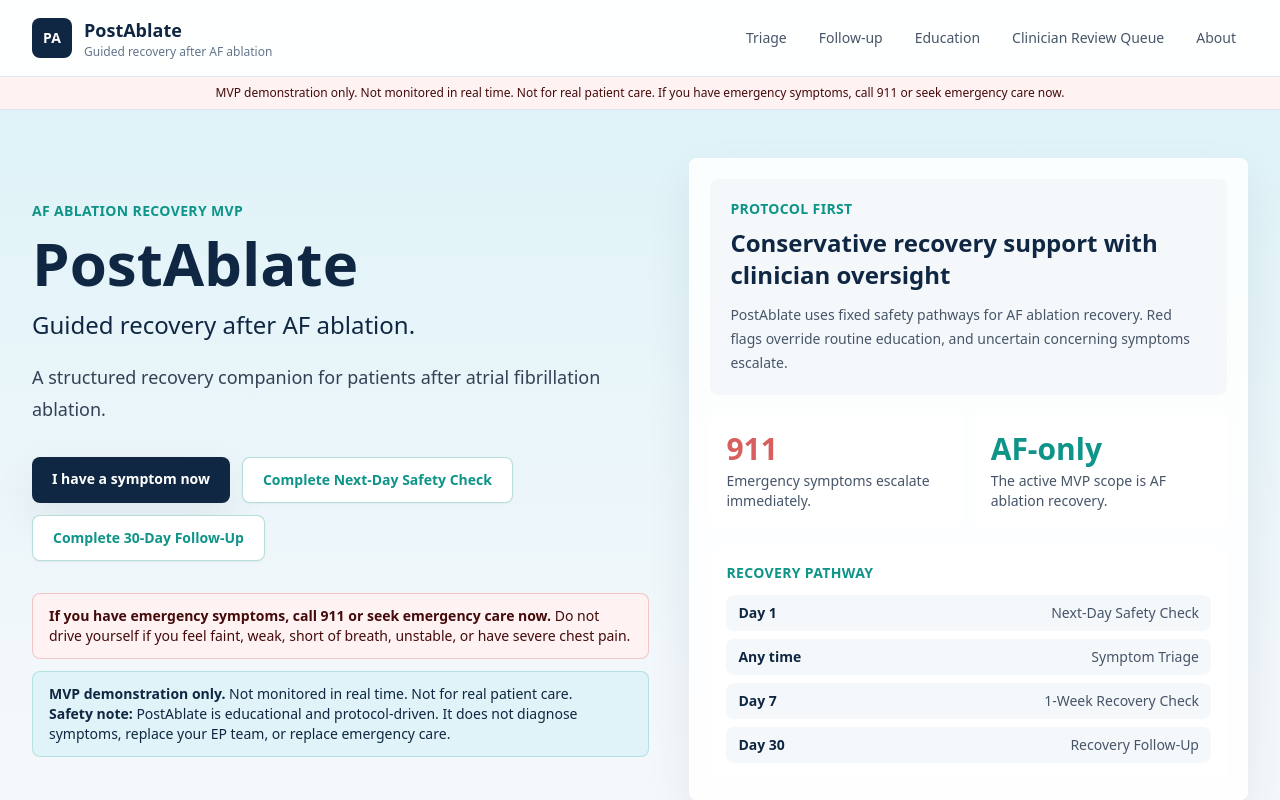
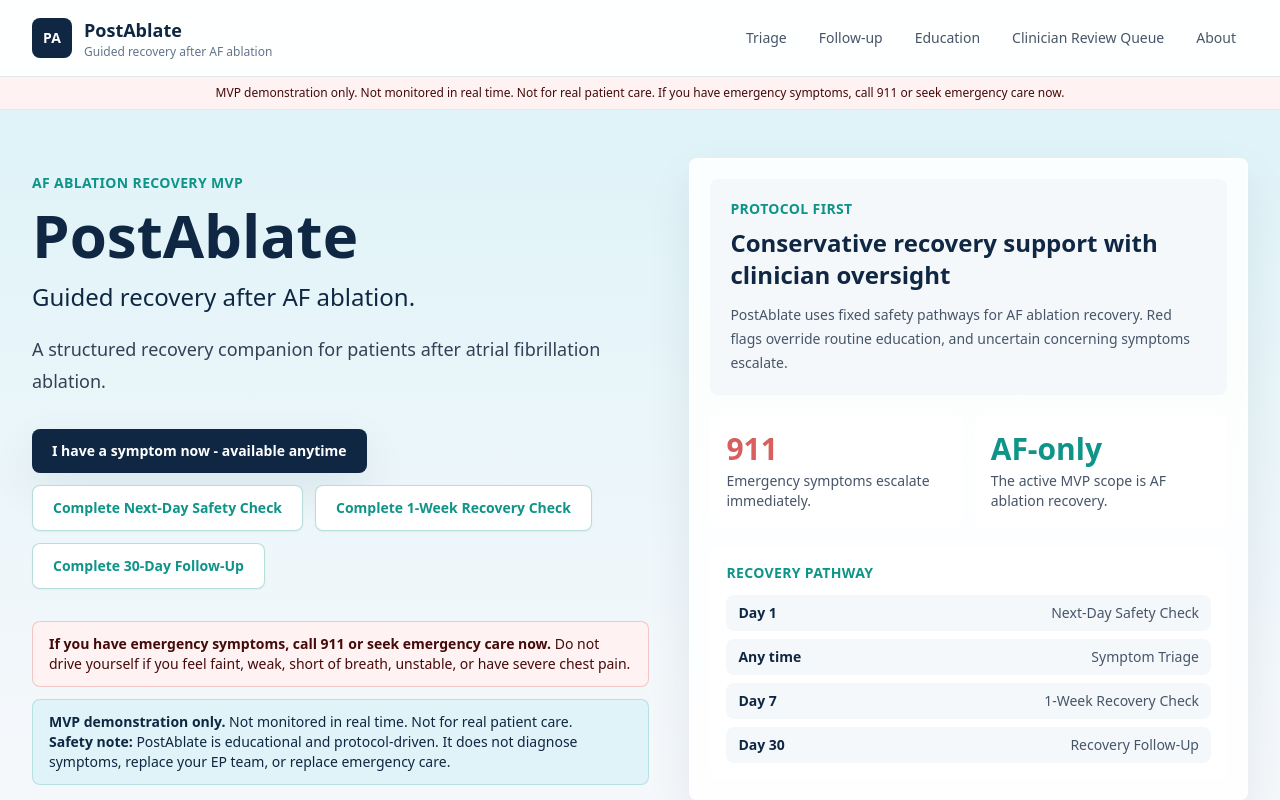
Before and after one commit to KashMD/PostAblate, a Next.js app: page / in a window 1280 px wide. Shown: the top 800 px of the page. Built offline with nearby package versions, Linux system fonts and the light colour scheme.

Commit message:
Add 1-week check to landing page actions.

```diff
--- a/app/page.tsx
+++ b/app/page.tsx
@@ -29,10 +29,13 @@ export default function Home() {
           <p className="mt-5 max-w-2xl text-lg leading-8 text-slate-700">A structured recovery companion for patients after atrial fibrillation ablation.</p>
           <div className="mt-8 flex flex-wrap gap-3">
             <Link href="/triage" className="rounded-lg bg-navy px-5 py-3 text-sm font-semibold text-white shadow-soft transition hover:bg-slate-800">
-              I have a symptom now
+              I have a symptom now - available anytime
             </Link>
             <Link href="/follow-up/next-day" className="rounded-lg border border-teal/30 bg-white px-5 py-3 text-sm font-semibold text-teal shadow-sm transition hover:bg-teal hover:text-white">
               Complete Next-Day Safety Check
+            </Link>
+            <Link href="/follow-up/one-week" className="rounded-lg border border-teal/30 bg-white px-5 py-3 text-sm font-semibold text-teal shadow-sm transition hover:bg-teal hover:text-white">
+              Complete 1-Week Recovery Check
             </Link>
             <Link href="/follow-up/thirty-day" className="rounded-lg border border-teal/30 bg-white px-5 py-3 text-sm font-semibold text-teal shadow-sm transition hover:bg-teal hover:text-white">
               Complete 30-Day Follow-Up
```
